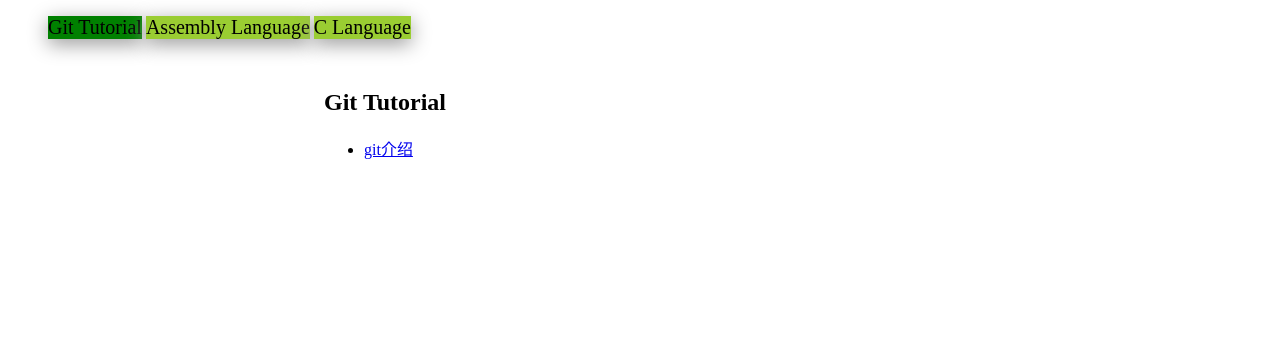
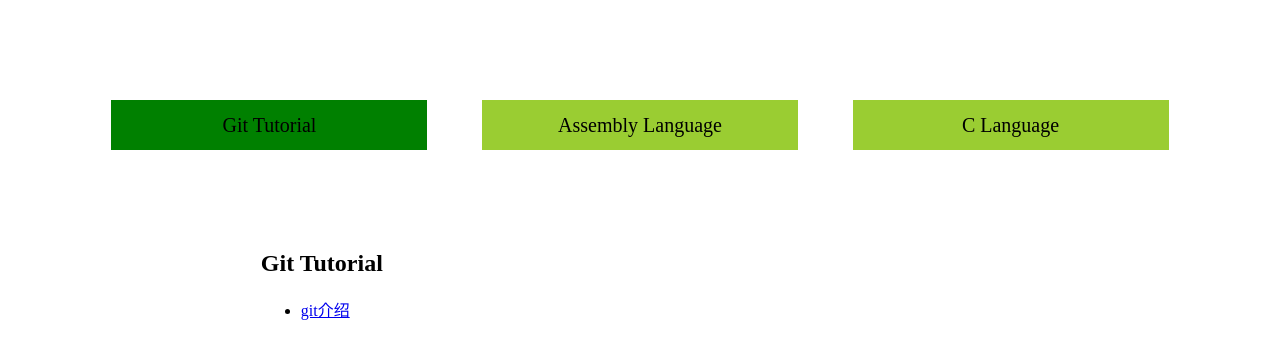
Before and after one commit to linuxstudygroup/linuxstudygroup.github.io, a Jekyll site: the page built from index.md, in a window 1280 px wide. Shown: the top 359 px of the page. Built offline with Jekyll 4.4.1, drawn with Linux system fonts in a browser that asks for light colours; Markdown is read by kramdown in place of the engine named in the settings.

Commit message:
update navigator style

```diff
--- a/css/default.css
+++ b/css/default.css
@@ -11,20 +11,29 @@ ul.page-list {
 }
 
 header nav ul{
+    text-align: center;
+    margin:50px auto 0;
+    padding: 0;
     list-style-type: none;
 }
 
 header nav ul li{
     font-size: 20px;
     display: inline-block;
-    margin:0px auto;
+    margin-top: 50px;
+    margin-left: 2%;
+    margin-right: 2%;
+    margin-bottom: 50px;
+    padding: 0;
+    line-height: 50px;
+    width: 25%;
+/*    border-left-width: 20px;
+    border-right-width: 20px;*/
     background-color:yellowgreen;
-    box-shadow:0px 5px 20px #999;
 }
 
 div.sub-table {
-    width:50%;
+    width:60%;
     margin:auto;
-    background-color:white;
     margin-top: 50px;
 }
```
